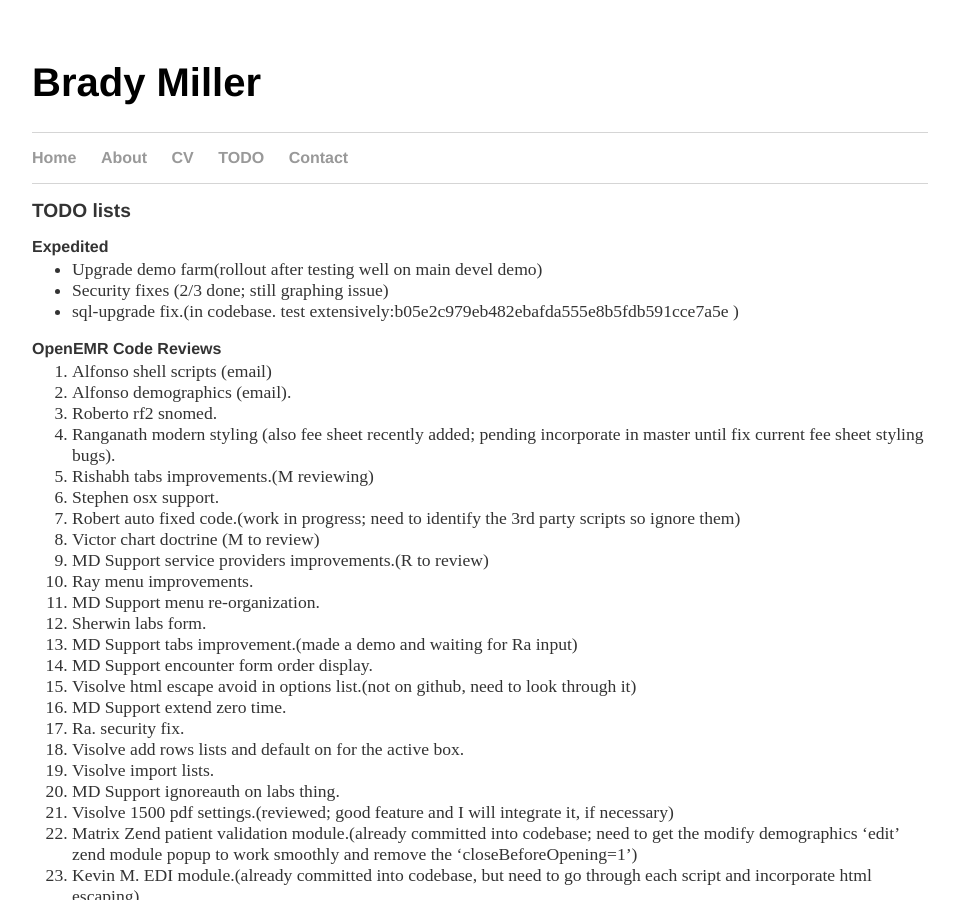
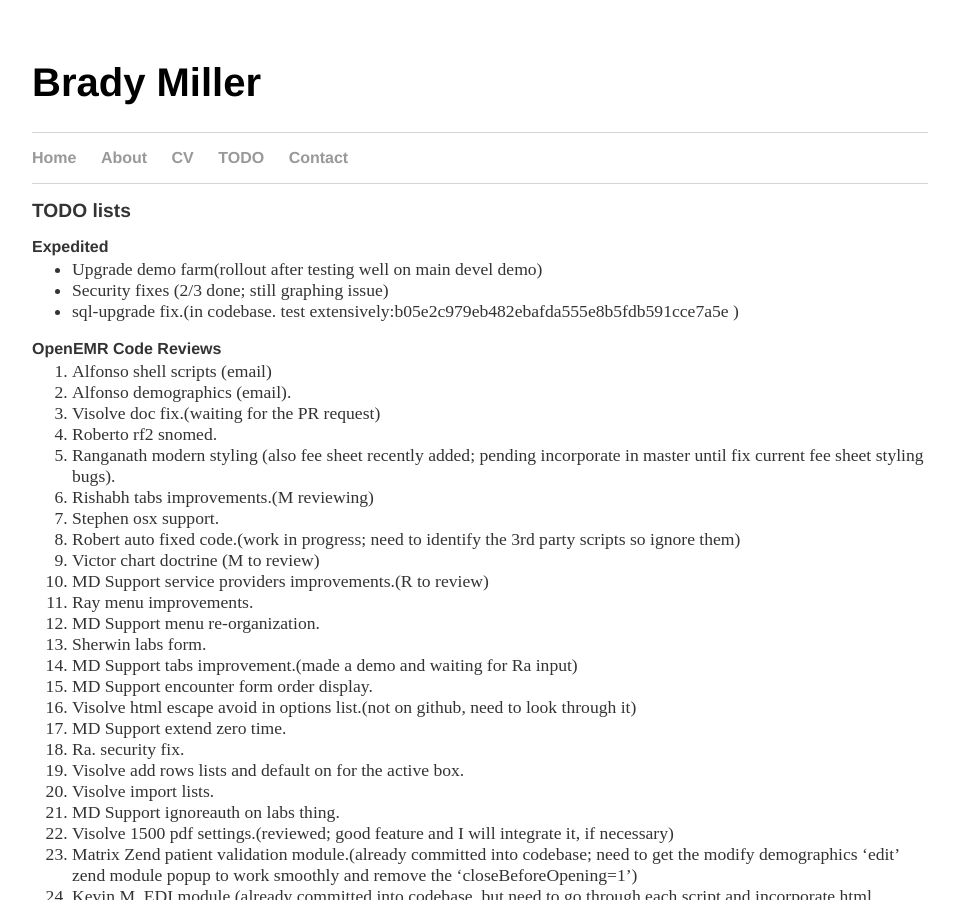
Before and after one commit to bradymiller/bradymiller.github.io, a Jekyll site: the page built from todo/index.md, in a window 1280 px wide and 900 px high. Shown: the whole window, without its empty margins (160-1119 px from the left). Built offline with Jekyll 4.4.1, drawn with Linux system fonts in a browser that asks for light colours; our own code applies the rules of GitHub Pages for plain Markdown files.

Commit message:
Update index.md

```diff
--- a/todo/index.md
+++ b/todo/index.md
@@ -11,6 +11,7 @@
 ### OpenEMR Code Reviews
 1. Alfonso shell scripts (email)
 1. Alfonso demographics (email).
+1. Visolve doc fix.(waiting for the PR request)
 1. Roberto rf2 snomed.
 1. Ranganath modern styling (also fee sheet recently added; pending incorporate in master until fix current fee sheet styling bugs).
 1. Rishabh tabs improvements.(M reviewing)
```
